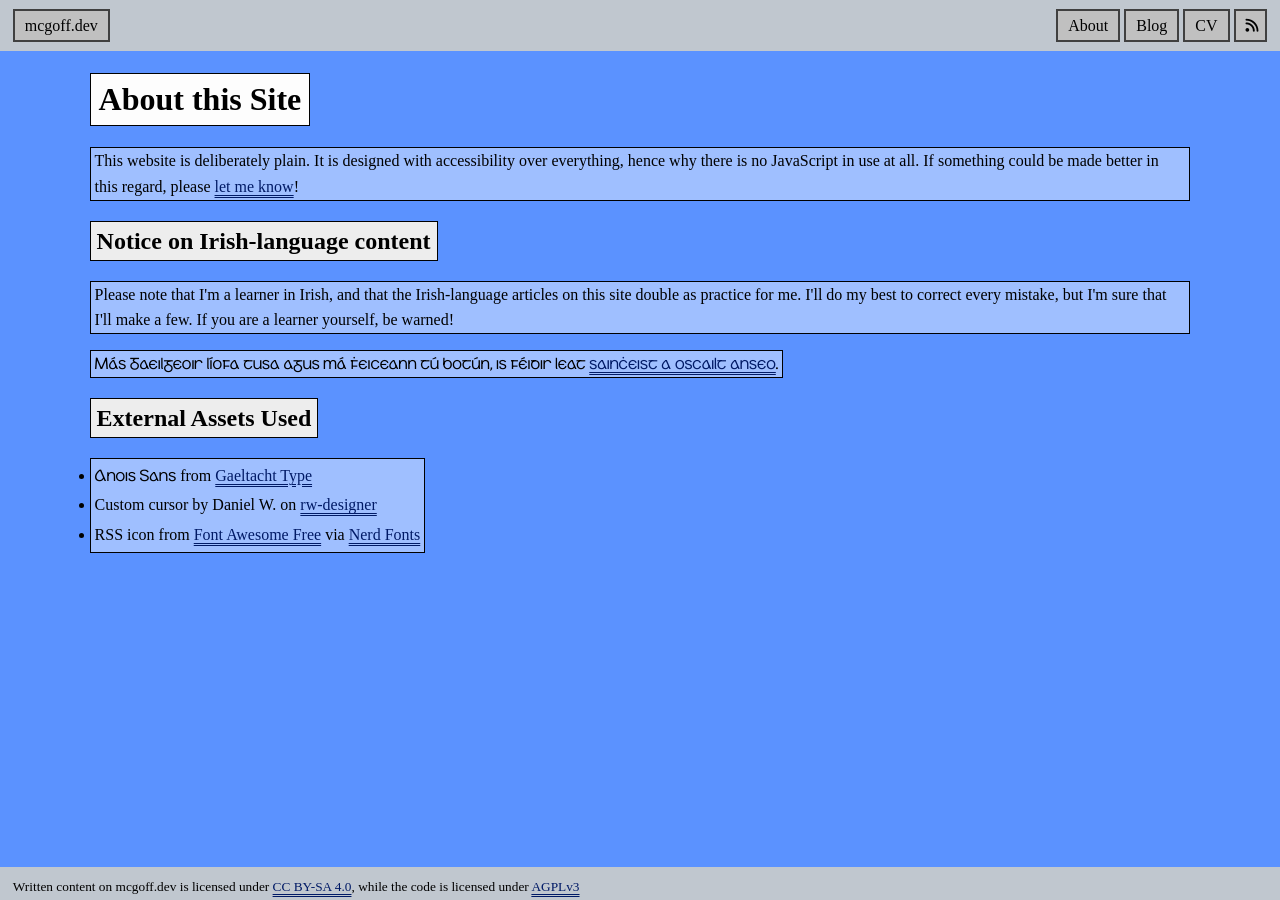
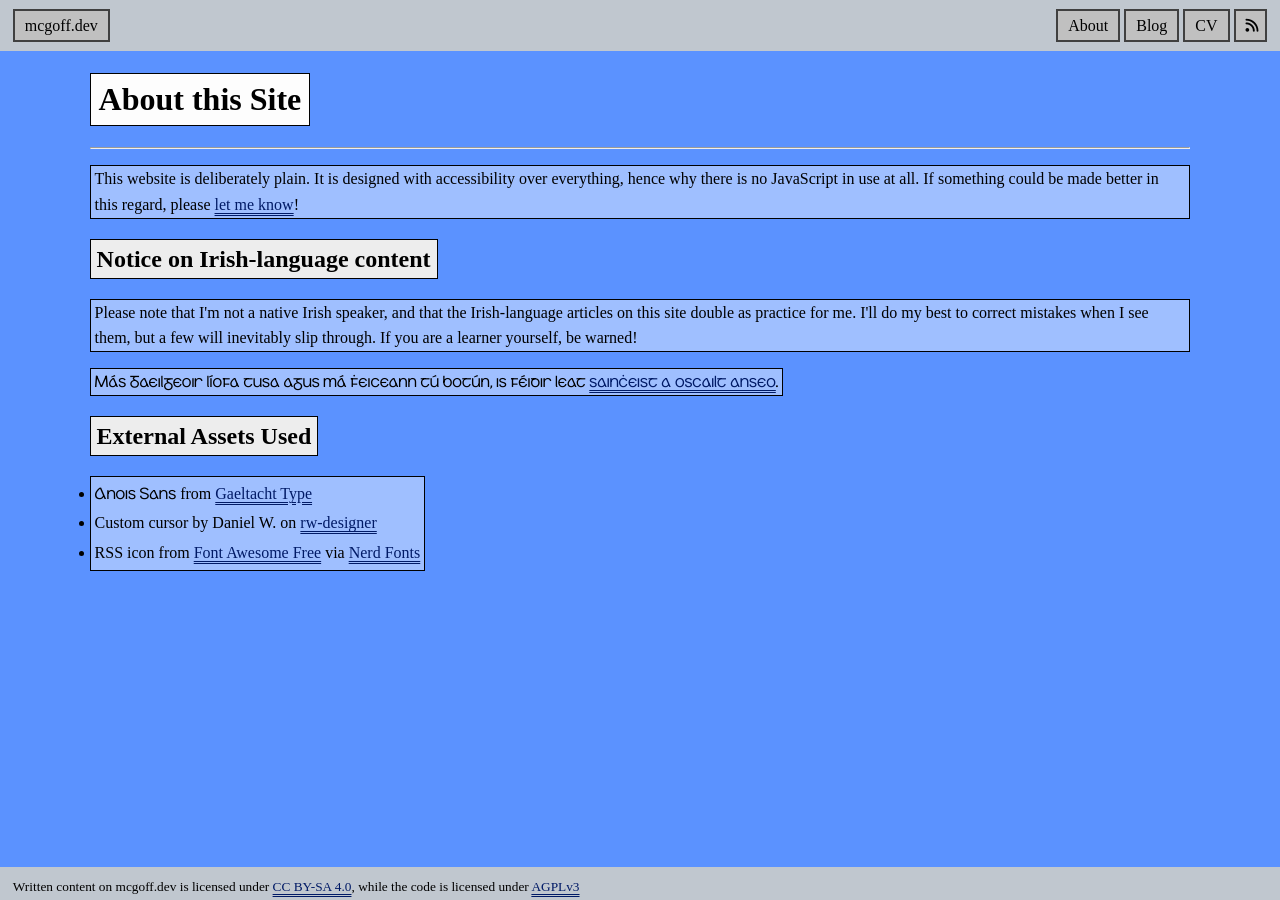
Before and after one commit to SeanMcGoff/mcgoff.dev, a Jekyll site: the page built from src/pages/about.html, in a window 1280 px wide. Built offline with Jekyll 4.4.1, drawn with Linux system fonts in a browser that asks for light colours.

Commit message:
feat: more badges, more dogs, more Irish

```diff
--- a/REUSE.toml
+++ b/REUSE.toml
@@ -28,6 +28,7 @@
   "src/_leadership/**",
   "src/pages/**",
   "src/assets/badges/**",
+  "src/assets/favicon.ico",
 ]
 precedence = "aggregate"
 SPDX-FileCopyrightText = "2026 Seán McGoff"
--- a/src/_layouts/default.html
+++ b/src/_layouts/default.html
@@ -4,6 +4,7 @@
   <meta charset="utf-8">
   <meta name="viewport" content="width=device-width, initial-scale=1">
   <link type="application/atom+xml" rel="alternate" href="{{ '/feed.xml' | absolute_url }}" title="{{ site.title }}">
+  <link rel="icon" href="{{ '/assets/favicon.ico' | relative_url }}" sizes="any">
   <title>{{ site.title }}</title>
   <meta name="description" content="{{ page.description | default: site.description }}">
   <link rel="stylesheet" href="{{ '/assets/css/main.css' | relative_url }}">
--- a/src/index.html
+++ b/src/index.html
@@ -6,7 +6,6 @@
 
     <div class="cv-column">
         <h1>Seán McGoff</h1>
-
         <p class="highlighted">
         Hello! I'm a software engineer based in Dublin, Ireland.
         </p>
--- a/src/pages/about.html
+++ b/src/pages/about.html
@@ -4,6 +4,7 @@
 ---
 
 <h1>About this Site</h1>
+<hr>
 
 <p class="highlighted" lang="en">
 This website is deliberately plain.
@@ -13,8 +14,8 @@
 
 <h2>Notice on Irish-language content</h2>
 <p class="highlighted" lang="en">
-Please note that I'm a learner in Irish, and that the Irish-language articles on this site double as practice for me.
-I'll do my best to correct every mistake, but I'm sure that I'll make a few.
+Please note that I'm not a native Irish speaker, and that the Irish-language articles on this site double as practice for me.
+I'll do my best to correct mistakes when I see them, but a few will inevitably slip through.
 If you are a learner yourself, be warned!
 </p>
 <p class="highlighted gaelic-font" lang="ga">
--- a/src/pages/blog.html
+++ b/src/pages/blog.html
@@ -3,6 +3,7 @@
 permalink: /blog/
 ---
 <h1>Seán's Blog</h1>
+<hr>
 <ul>
   {% assign posts = site.blog | sort: "date" | reverse %}
   {% for post in posts %}
```
Also changed, not shown: src/_data/badges.yml (+17 -1 lines), src/assets/badges/cowboys-suck.gif (added), src/assets/badges/javascript-zero.gif (added), src/assets/badges/jellyfin.gif (added), src/assets/badges/tá-gaeilge-agam.png (added), src/assets/favicon.ico (added).
